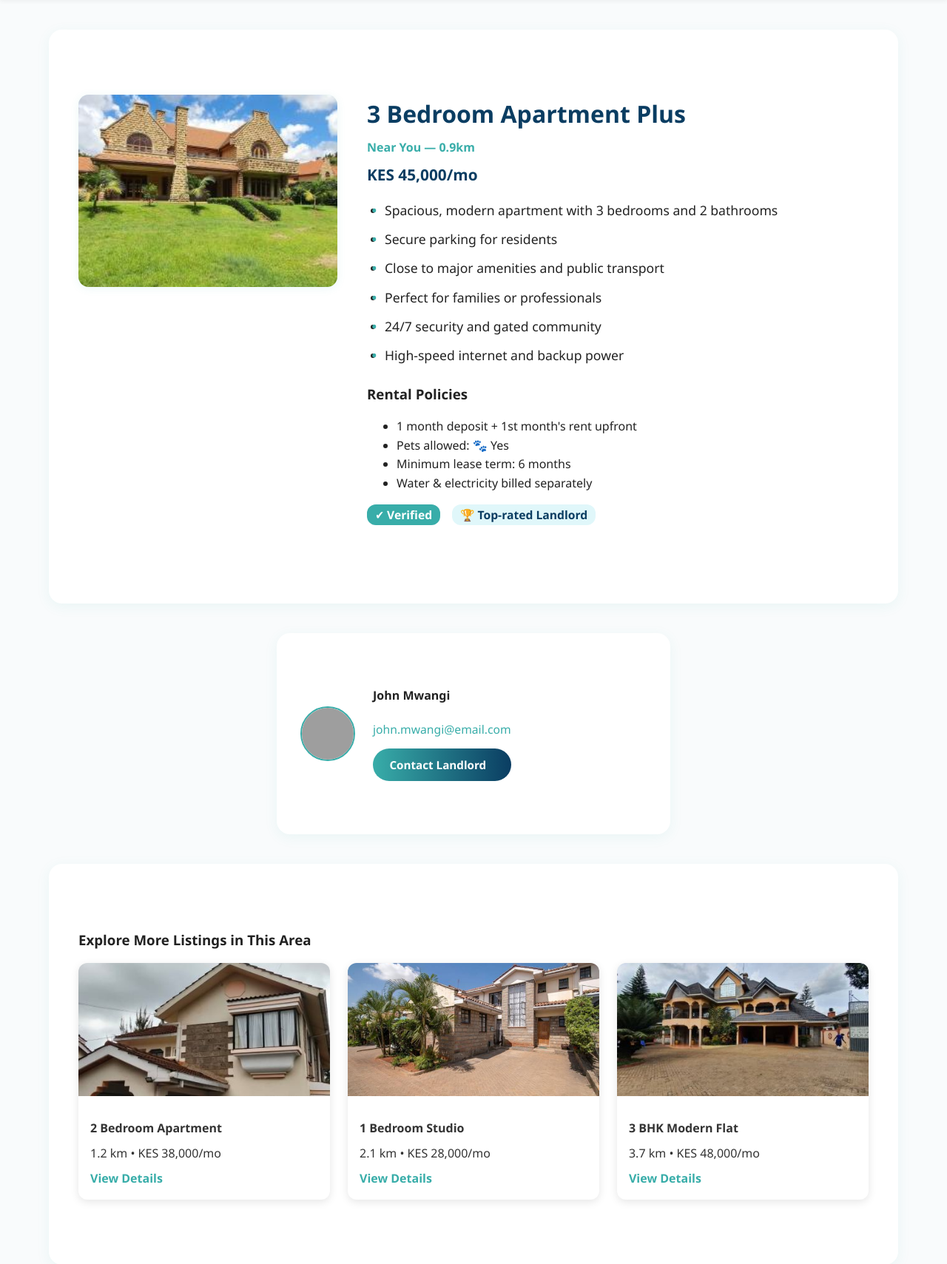
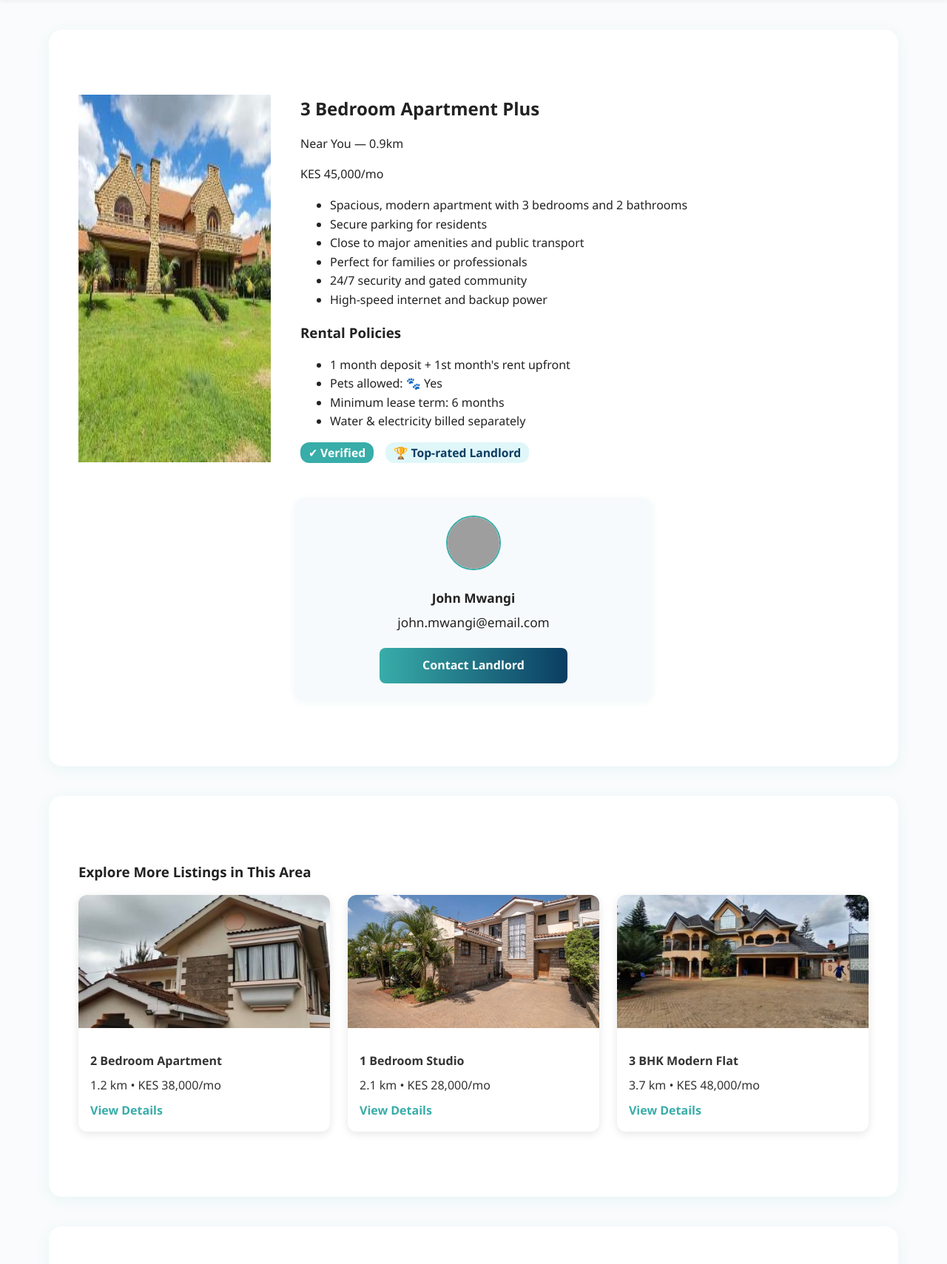
Before and after one commit to MwitaKefa/StayNear, a Django app: page /property/1 in a window 1280 px wide. Shown: the part 92-1801 px from the top of the page at 74% size. Run offline with Django 5.2, Linux system fonts and the light colour scheme; grey boxes are pictures that could not be loaded.

Commit message:
styled landlord CTA

```diff
--- a/static/css/property_detail.css
+++ b/static/css/property_detail.css
@@ -13,79 +13,117 @@
 /* Property Detail Section */
 .property-detail-container {
   display: flex;
-  flex-wrap: wrap;
+  flex-direction: column;
   gap: 2.5rem;
-  align-items: flex-start;
 }
-.property-detail-img {
-  width: 350px;
-  height: 260px;
+.property-detail-main {
+  display: flex;
+  flex-direction: row;
+  gap: 2.5rem;
+}
+@media (max-width: 900px) {
+  .property-detail-main {
+    flex-direction: column;
+    align-items: stretch;
+  }
+}
+/* Landlord summary below property details, styled to fit card width and look professional */
+.landlord-summary {
+  width: 100%;
+  display: flex;
+  justify-content: center;
+  margin-top: 0.5rem;
+}
+
+.landlord-summary .landlord-info {
+  display: flex;
+  flex-direction: column;
+  align-items: center;
+  text-align: center;
+  gap: 1rem;
+  background: #f7fafc;
+  border-radius: 14px;
+  box-shadow: 0 2px 10px rgba(56,173,169,0.07);
+  padding: 1.5rem 2rem;
+  width: 100%;
+  max-width: 420px;
+  margin: 0 auto;
+}
+
+.landlord-summary .landlord-img {
+  width: 70px;
+  height: 70px;
+  border-radius: 50%;
   object-fit: cover;
-  border-radius: 14px;
-  box-shadow: 0 2px 12px rgba(56,173,169,0.10);
-  background: #e0f7fa;
+  border: 2px solid #38ada9;
+  background: #fff;
 }
-.property-detail-info {
-  flex: 1;
-  min-width: 260px;
+
+.landlord-summary .landlord-details {
+  display: flex;
+  flex-direction: column;
+  gap: 0.3rem;
+  align-items: center;
 }
-.property-detail-info h2 {
-  color: #0a3d62;
-  font-size: 2rem;
+
+.landlord-summary .landlord-details p {
+  margin: 0;
+  font-size: 1.08rem;
+  color: #222;
+  font-weight: 500;
+}
+
+.landlord-summary .landlord-email {
+  color: #38ada9;
+  font-size: 0.98rem;
   margin-bottom: 0.5rem;
+  word-break: break-all;
 }
-.property-location {
-  color: #38ada9;
+
+.landlord-summary .header-cta {
+  margin-top: 1rem;
+  padding: 0.7rem 1.5rem;
+  font-size: 1rem;
+  border-radius: 8px;
+  background: linear-gradient(90deg, #38ada9 0%, #0a3d62 100%);
+  color: #fff;
+  border: none;
   font-weight: 600;
-  margin-bottom: 0.5rem;
+  text-decoration: none;
+  transition: background 0.2s;
+  display: block;
+  text-align: center;
+  width: 100%;
+  max-width: 220px;
 }
-.property-price {
-  color: #0a3d62;
-  font-size: 1.3rem;
-  font-weight: 700;
-  margin-bottom: 1rem;
+
+.landlord-summary .header-cta:hover {
+  background: linear-gradient(90deg, #0a3d62 0%, #38ada9 100%);
 }
-.property-features {
-  margin-bottom: 1.5rem;
-  padding-left: 1.5rem;
+
+@media (max-width: 700px) {
+  .landlord-summary .landlord-info {
+    padding: 1rem;
+    gap: 0.7rem;
+    max-width: 100%;
+  }
 }
-.property-features li {
-  margin-bottom: 0.7rem;
-  font-size: 1.1rem;
-  color: #222;
-  line-height: 1.6;
-  position: relative;
-}
-.property-features li::before {
-  content: "\2022";
-  color: #38ada9;
-  font-weight: bold;
-  display: inline-block;
-  width: 1em;
-  margin-left: -1em;
-}
-.property-badges {
-  margin-bottom: 1.2rem;
-}
-.verified {
-  background: #38ada9;
-  color: #fff;
-  border-radius: 12px;
-  padding: 0.2rem 0.7rem;
-  font-size: 0.98rem;
-  margin-right: 0.7rem;
-  font-weight: 600;
-  vertical-align: middle;
-}
-.badge-item {
-  background: #e0f7fa;
-  color: #0a3d62;
-  border-radius: 12px;
-  padding: 0.2rem 0.7rem;
-  font-size: 0.98rem;
-  margin-right: 0.7rem;
-  font-weight: 600;
-  vertical-align: middle;
+
+/* Responsive: stack on mobile */
+@media (max-width: 900px) {
+  .property-detail-container {
+    flex-direction: column;
+    align-items: stretch;
+  }
+  .landlord-summary {
+    margin-top: 2rem;
+    justify-content: flex-start;
+    max-width: 100%;
+  }
+  .landlord-summary .landlord-info {
+    max-width: 100%;
+    justify-content: flex-start;
+  }
 }
 
 /* More Listings Section */
--- a/templates/property_detail.html
+++ b/templates/property_detail.html
@@ -19,11 +19,12 @@
     </div>
   </header>
 
-
-  <!-- Property Details Card -->
+<!-- Property Details Card (with Landlord Summary below details, on same card) -->
 <div class="section-card">
   <section class="property-detail-section">
-      <div class="property-detail-container">
+    <div class="property-detail-container" style="flex-direction: column; gap: 2.5rem;">
+      <!-- Property Info -->
+      <div class="property-detail-main" style="display: flex; flex-direction: row; gap: 2.5rem;">
         <img src="/static/images/house1.jpg" alt="Property Image" class="property-detail-img">
         <div class="property-detail-info">
           <h2>3 Bedroom Apartment Plus</h2>
@@ -50,18 +51,16 @@
           </div>
         </div>
       </div>
-    </section>
-  </div>
-
-  <!-- Landlord Summary Card (with CTA) -->
-  <div class="section-card landlord-summary-card">
-    <section class="landlord-summary">
+      <!-- Landlord Summary BELOW property details, on same card -->
+      <div class="landlord-summary">
         <div class="landlord-info">
           <img src="/static/images/landlord.jpg" alt="Landlord Photo" class="landlord-img">
           <div class="landlord-details">
             <p><strong>John Mwangi</strong></p>
             <p class="landlord-email">john.mwangi@email.com</p>
             <a href="#contact" class="header-cta">Contact Landlord</a>
+          </div>
+        </div>
       </div>
     </div>
   </section>
```
Lines whose indentation alone changed are shown as unchanged.
